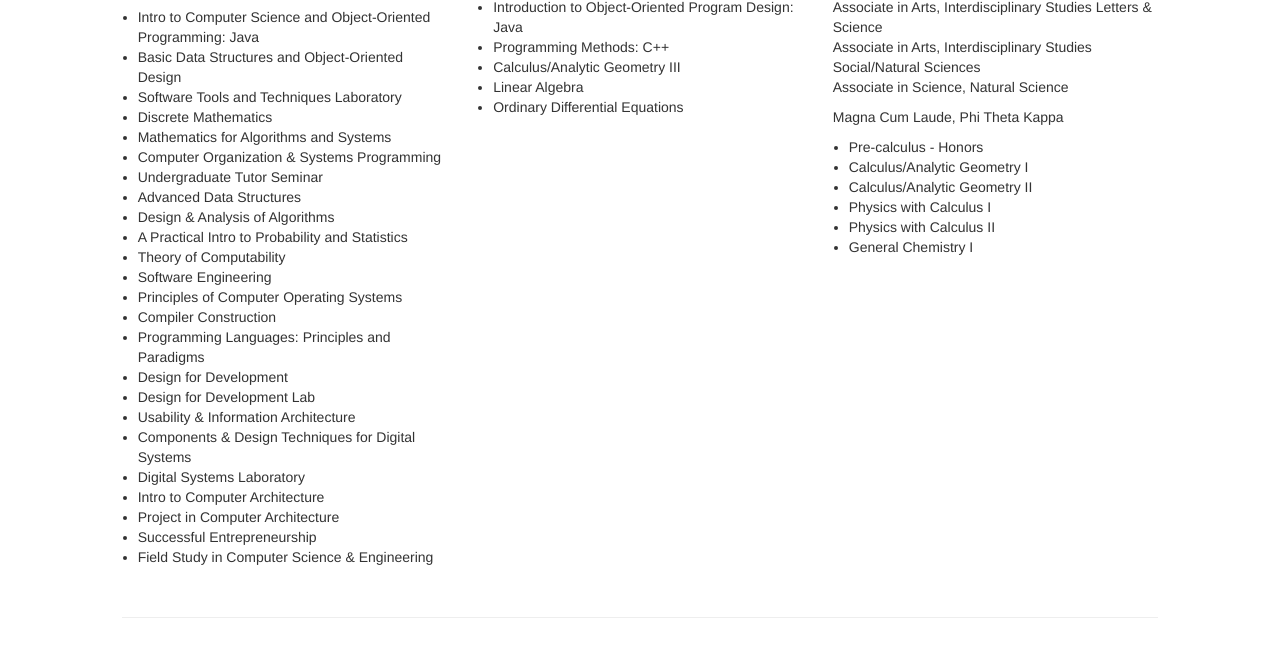
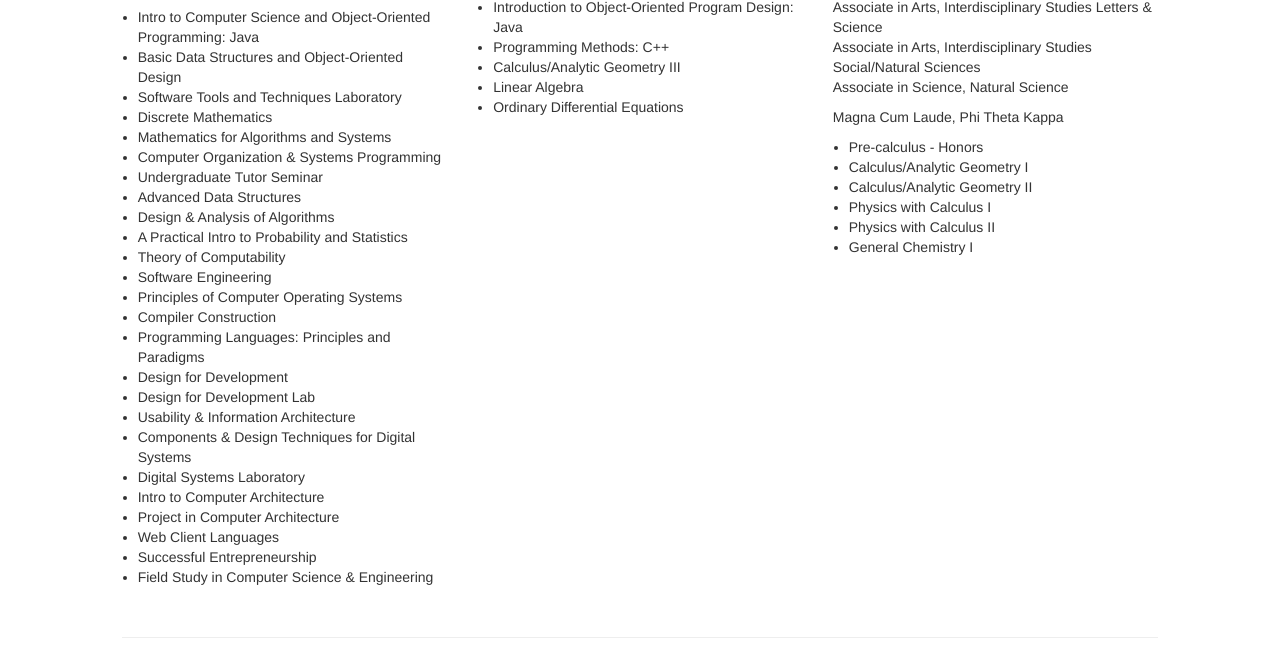
Before and after one commit to vincehacks/vincehacks.github.io, a plain HTML site: page index.html in a window 1280 px wide. Shown: the part 2732-3389 px from the top of the page. Drawn offline with Linux system fonts and the light colour scheme; a script that the page names is missing.

Commit message:
added web client languages

```diff
--- a/index.html
+++ b/index.html
@@ -184,6 +184,7 @@
             <li>Digital Systems Laboratory</li>
             <li>Intro to Computer Architecture</li>
             <li>Project in Computer Architecture</li>
+            <li>Web Client Languages</li>
             <li>Successful Entrepreneurship</li>
             <li>Field Study in Computer Science &amp; Engineering</li>
           </ul>
```
